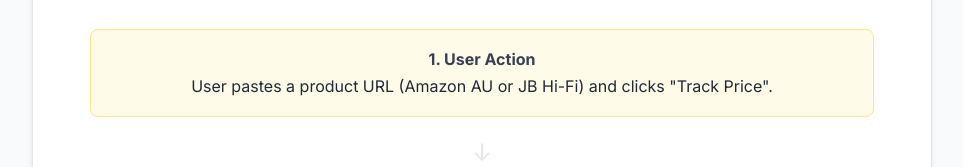
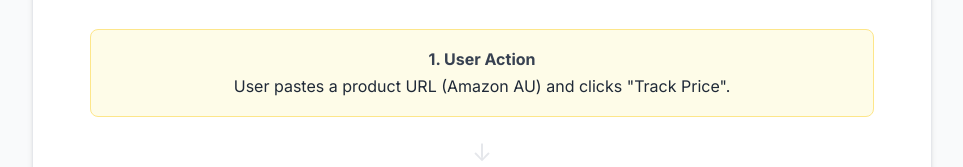
Before and after one commit to ficcc/Amazone-AU-tracker, a plain HTML site: page index.html in a window 1280 px wide. Shown: the part 1290-1457 px from the top of the page, without its empty margins (158-1121 px from the left). Drawn offline with Linux system fonts and the light colour scheme.

Commit message:
Update index.html

```diff
--- a/index.html
+++ b/index.html
@@ -438,7 +438,7 @@
         <div class="flowchart">
           <div class="flowchart-box user">
             <strong>1. User Action</strong><br />
-            User pastes a product URL (Amazon AU or JB Hi-Fi) and clicks "Track
+            User pastes a product URL (Amazon AU) and clicks "Track
             Price".
           </div>
           <div class="flowchart-arrow">&darr;</div>
```
